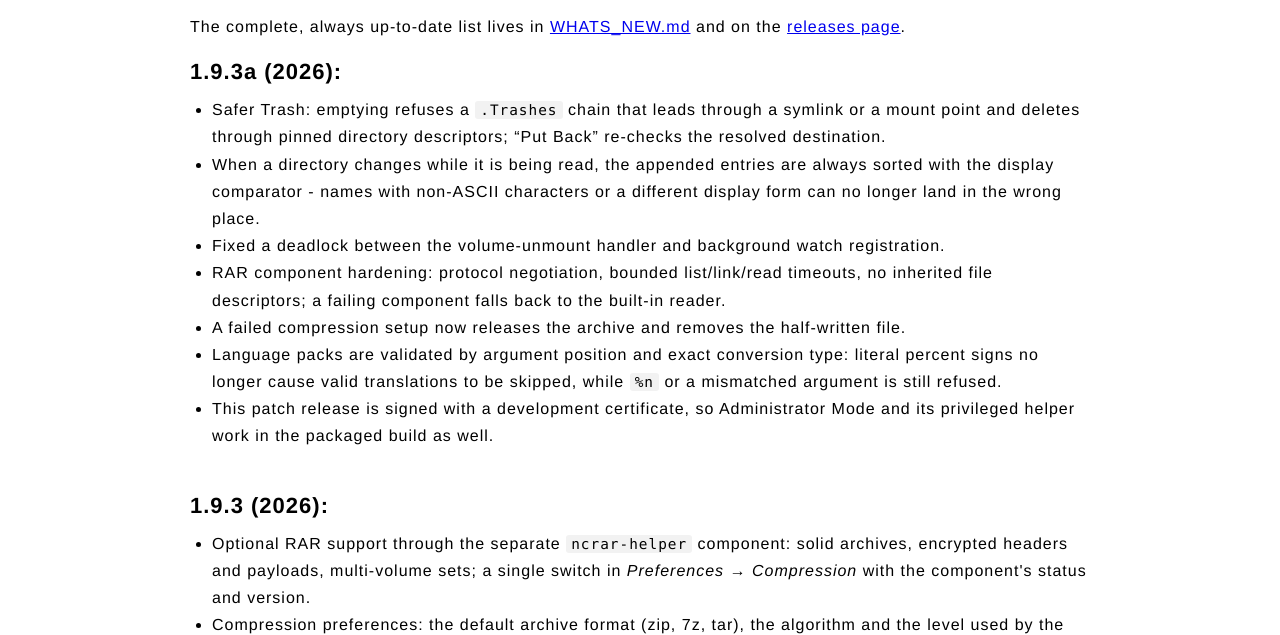
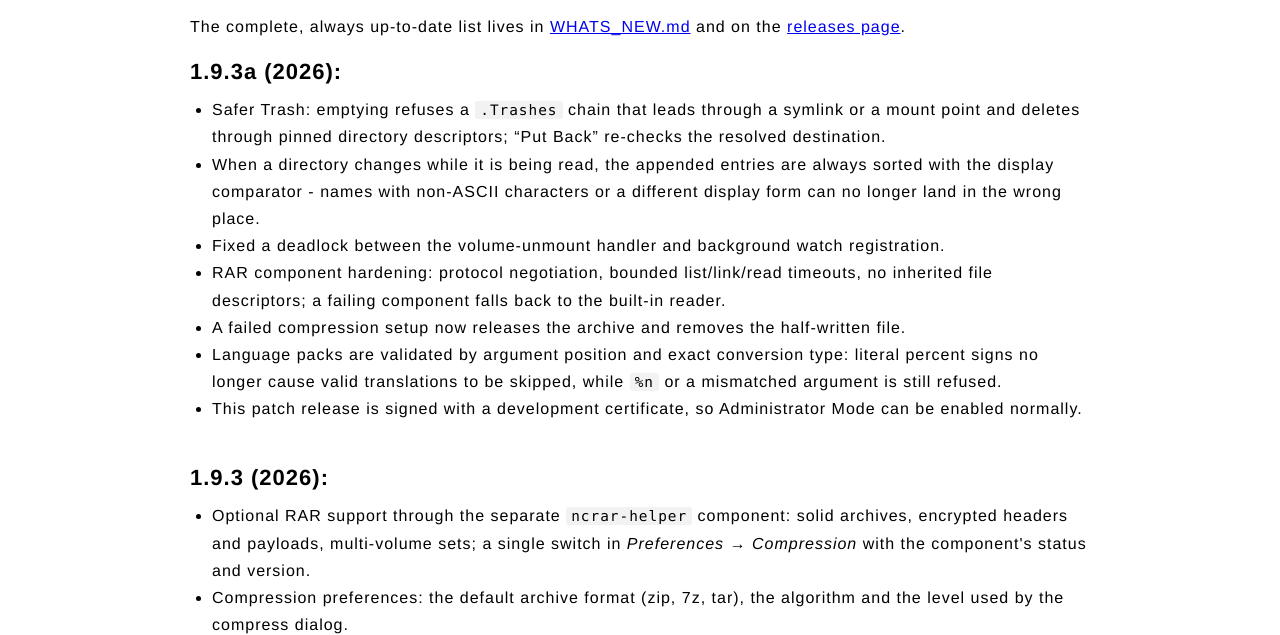
Before and after one commit to cfanmaoli/nc-website, a plain HTML site: page whats-new/index.html in a window 1280 px wide. Shown: the part 165-800 px from the top of the page. Drawn offline with Linux system fonts and the light colour scheme.

Commit message:
Describe the Admin Mode support in the 1.9.3a entry more plainly

```diff
--- a/whats-new/index.html
+++ b/whats-new/index.html
@@ -57,8 +57,8 @@
                     <li data-zh-html='语言包按参数位置和精确类型校验：文本里的字面百分号不再让合法翻译被跳过，&lt;code&gt;%n&lt;/code&gt; 或参数不匹配仍会被拒绝。'>Language packs are validated by argument position and exact conversion type: literal percent
                         signs no longer cause valid translations to be skipped, while <code>%n</code> or a
                         mismatched argument is still refused.</li>
-                    <li data-zh="这个补丁版本的本地构建用开发证书签名，因此在开了管理员模式的机器上也能安装特权助手。">This patch release is signed with a development certificate, so Administrator Mode and its
-                        privileged helper work in the packaged build as well.</li>
+                    <li data-zh="这个补丁版本用开发证书签名，可以正常打开管理员模式。">This patch release is signed with a development certificate, so Administrator Mode can be
+                        enabled normally.</li>
                 </ul>
 
                 <h3 data-zh="1.9.3（2026）：">1.9.3 (2026):</h3>
```
